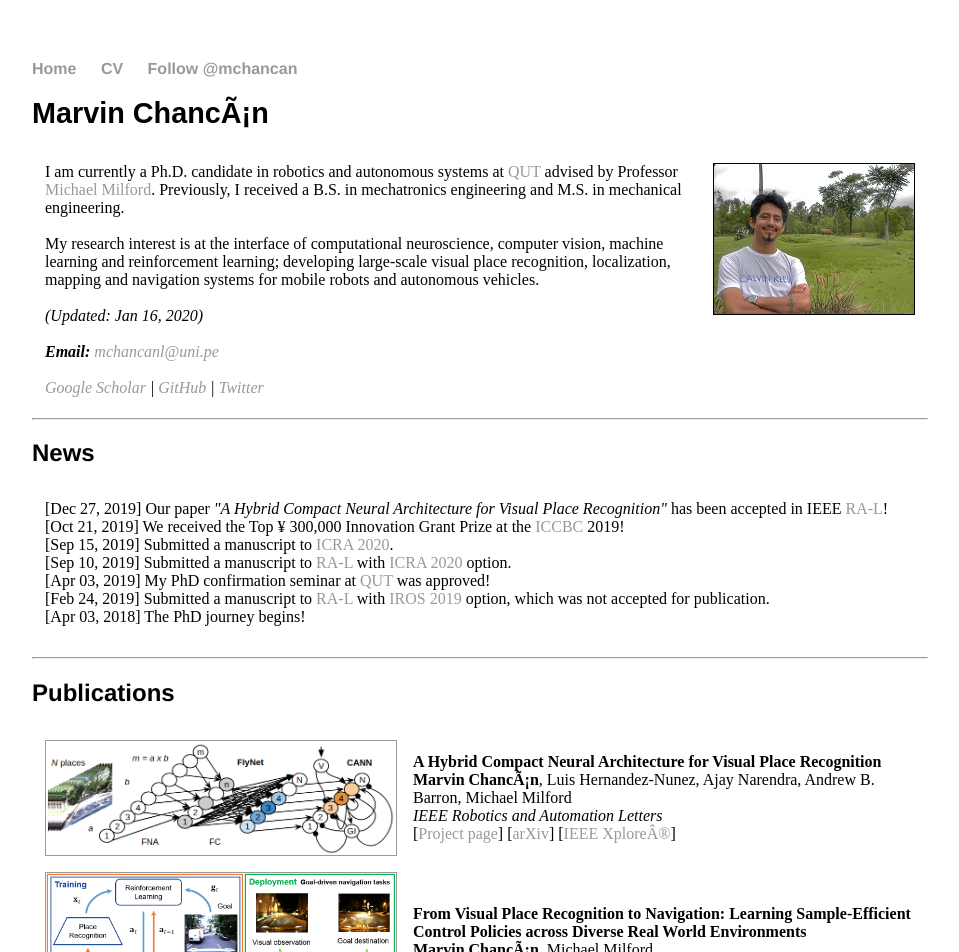
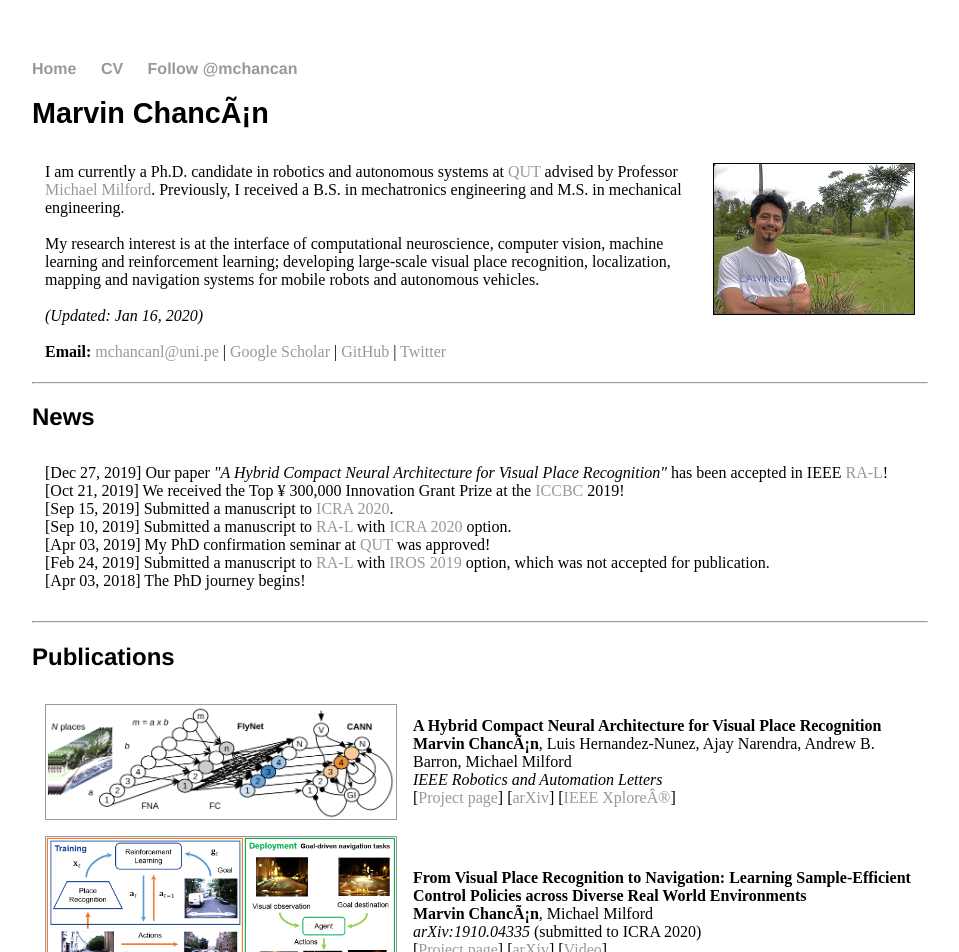
Before and after one commit to mchancan/mchancan.github.io, a Jekyll site: the page built from index.html, in a window 1280 px wide. Shown: the top 952 px of the page, without its empty margins (160-1119 px from the left). Built offline with Jekyll 4.4.1, drawn with Linux system fonts in a browser that asks for light colours; comment, search, counter and statistics services are not loaded.

```diff
--- a/index.html
+++ b/index.html
@@ -11,9 +11,9 @@ title: Marvin Chancán
 			Previously, I received a B.S. in mechatronics engineering and M.S. in mechanical engineering. <br> <br>
 			My research interest is at the interface of computational neuroscience, computer vision, machine learning and reinforcement learning;
 			developing large-scale visual place recognition, localization, mapping and navigation systems for mobile robots and autonomous vehicles. <br> <br>
-			<em>(Updated: Jan 16, 2020)<em> <br> <br>
-			<b>Email:</b> <a href="mailto:mchancanl@uni.pe">mchancanl@uni.pe</a> <br> <br>
-			<a href="https://scholar.google.com/citations?user=iK7xhJ4AAAAJ&hl=en">Google Scholar</a> |
+			<em>(Updated: Jan 16, 2020)</em> <br> <br>
+			</em><b>Email:</b> <a href="mailto:mchancanl@uni.pe">mchancanl@uni.pe</em></a> |
+			</em><a href="https://scholar.google.com/citations?user=iK7xhJ4AAAAJ&hl=en">Google Scholar</em></a> |
 	        	<a href="https://github.com/mchancan">GitHub</a> |
 	        	<a href="https://twitter.com/mchancan">Twitter</a>
 		</td>
```
